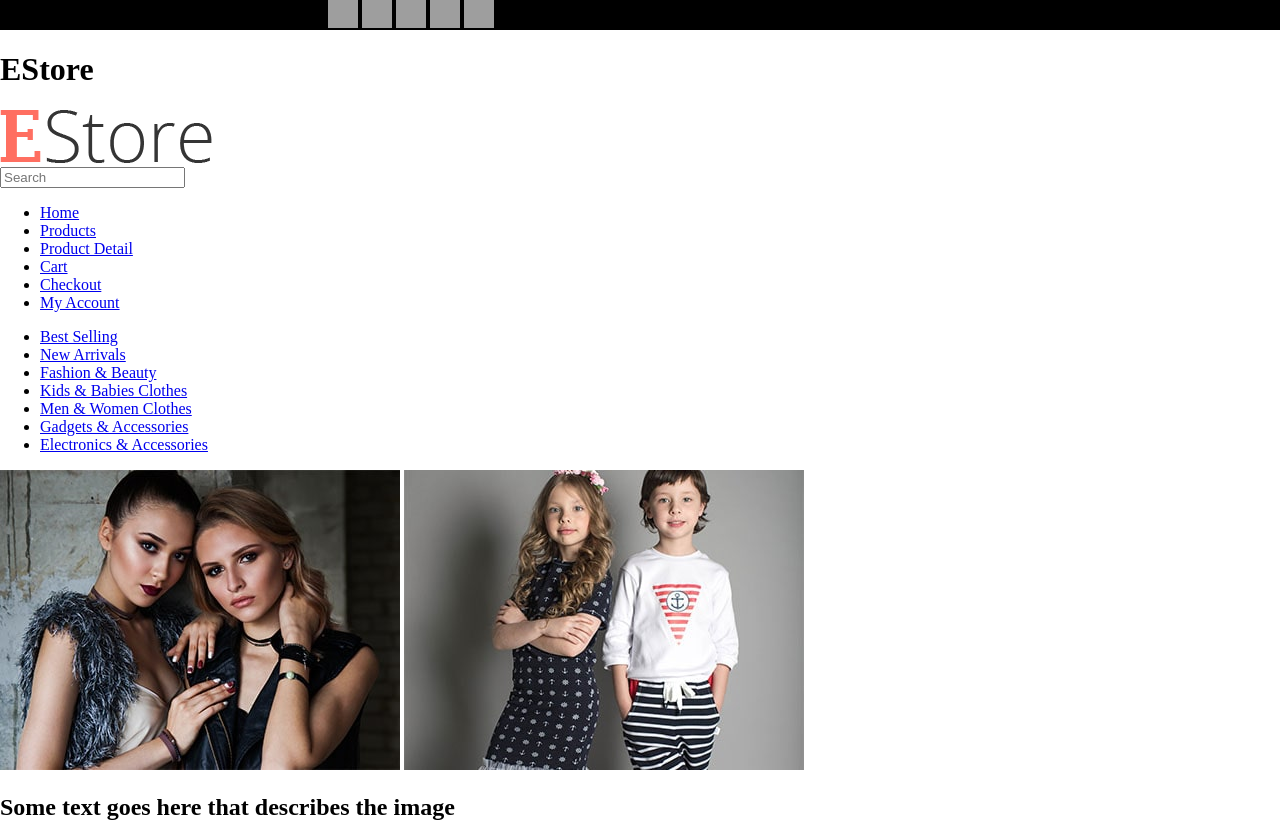
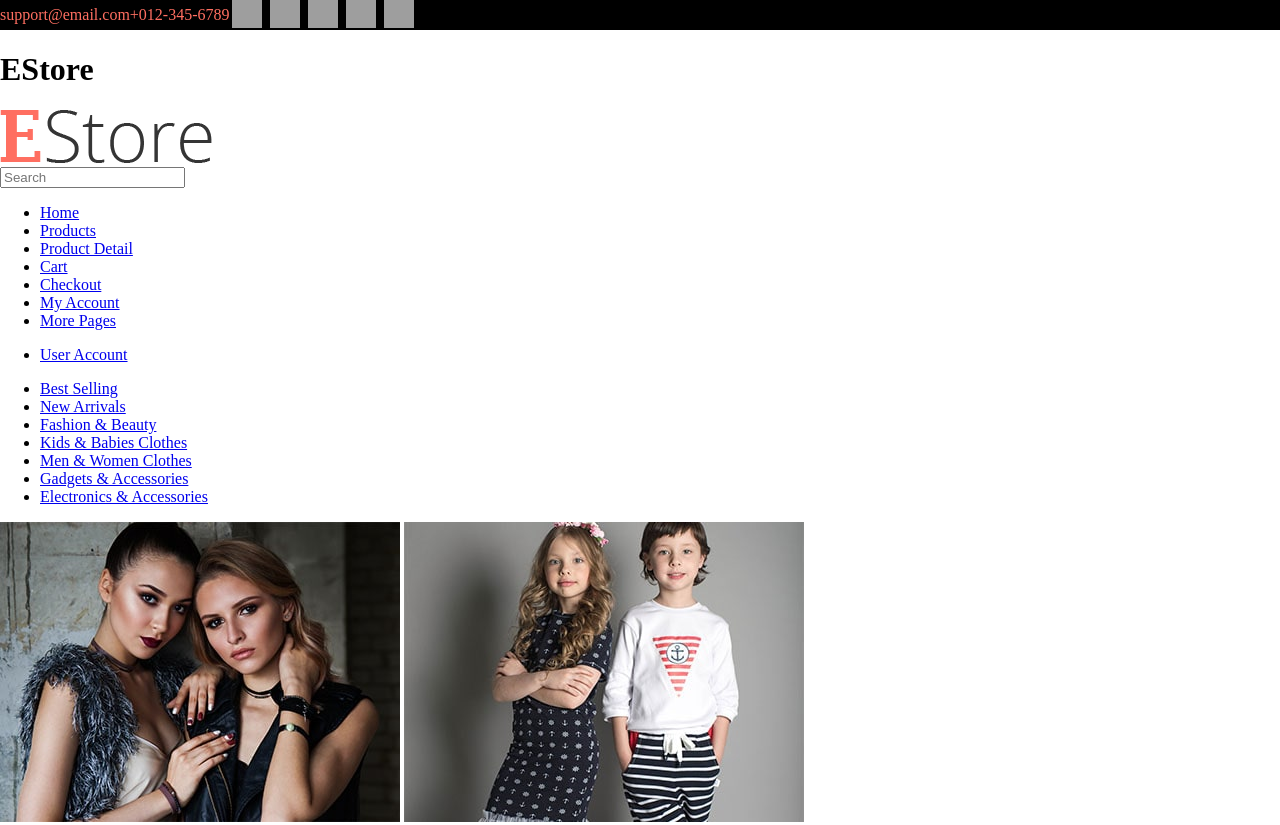
Before and after one commit to KupperGm/EStore, a plain HTML site: page index.html in a window 1280 px wide. Shown: the top 825 px of the page. Drawn offline with Linux system fonts and the light colour scheme; grey boxes are pictures that could not be loaded.

Commit message:
adequando espaçamentos e colorações

```diff
--- a/index.html
+++ b/index.html
@@ -13,7 +13,7 @@
             <p>support@email.com</p>
         </div>
         <div>
-            <p>+012-345-6789 | User Account</p>
+            <p>+012-345-6789</p>
         </div>
         <div class="logos">
             <img class="logoimg" src="https://cdn-icons-png.flaticon.com/128/4922/4922943.png" alt="logo Facebook">
@@ -42,6 +42,10 @@
             <li><a href="#">Cart</a></li>
             <li><a href="#">Checkout</a></li>
             <li><a href="#">My Account</a></li>
+            <li><a href="#">More Pages</a></li>
+        </ul>
+        <ul>
+            <li><a href="#">User Account</a></li>
         </ul>
     </nav>
 
--- a/style.css
+++ b/style.css
@@ -6,6 +6,7 @@ body{
     height: 30px;
     background-color: black;
     align-items: center;
+    color: #ff6f61;
 }
 .suporte.logos{
     display: flex;
@@ -15,6 +16,7 @@ body{
     align-items: center;
 }
 .logoimg{
+    border: solid 2px black;
     width: 30px;
     height: 30px;
     gap: 20px;
```
